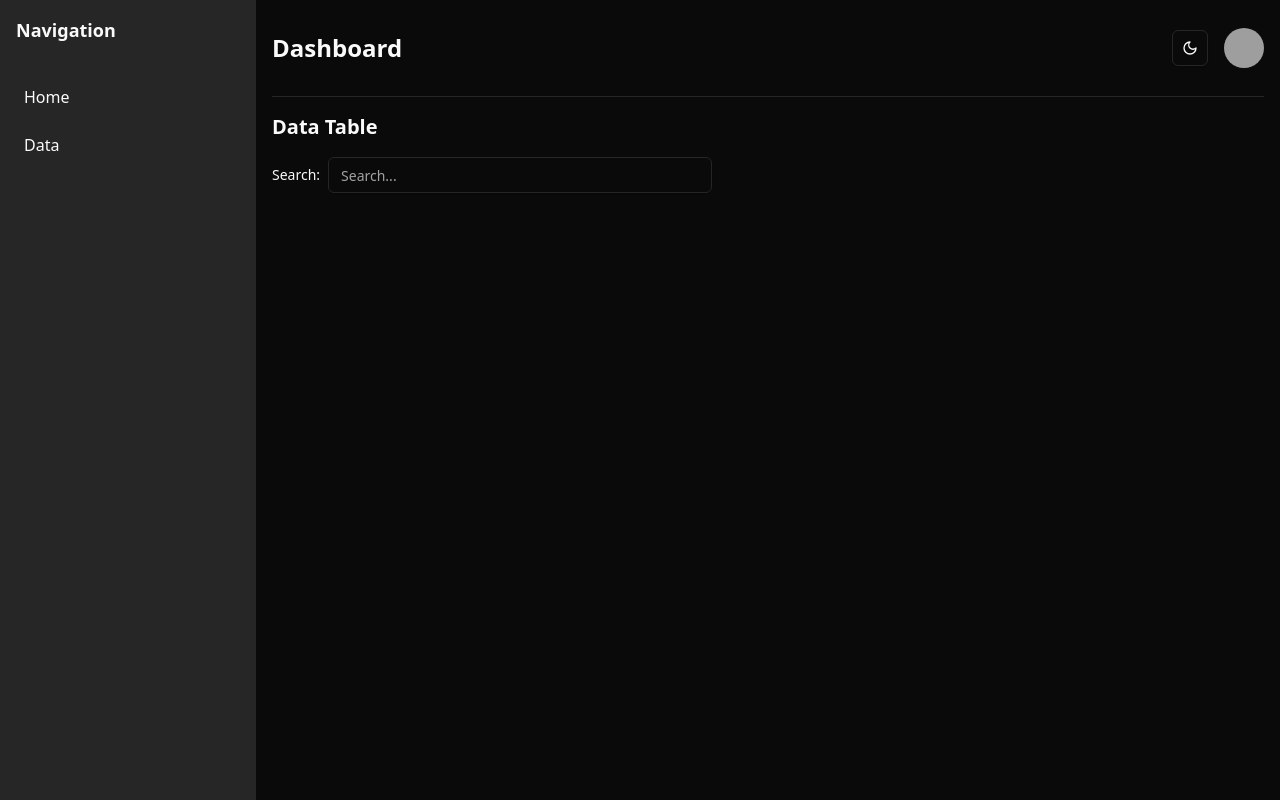
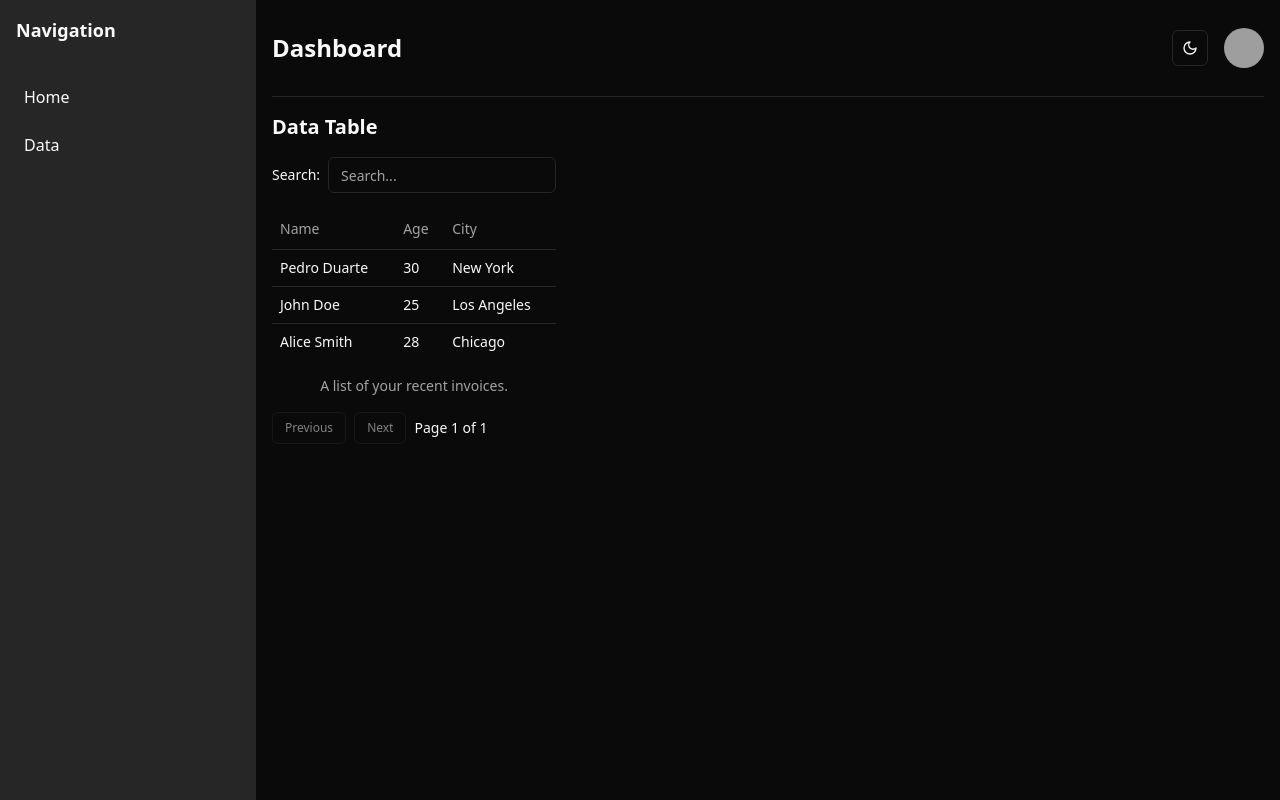
Before and after one commit to chauchausoup/dnd-dashboard, a React (Vite) app: page / in a window 1280 px wide. Built offline with nearby package versions, Linux system fonts and the light colour scheme; grey boxes are pictures that could not be loaded.

Commit message:
integrating tanstack table

```diff
--- a/package.json
+++ b/package.json
@@ -15,6 +15,7 @@
     "@radix-ui/react-label": "^2.1.2",
     "@radix-ui/react-separator": "^1.1.2",
     "@radix-ui/react-slot": "^1.1.2",
+    "@tanstack/react-table": "^8.21.2",
     "class-variance-authority": "^0.7.1",
     "clsx": "^2.1.1",
     "lucide-react": "^0.475.0",
--- /dev/null
+++ b/src/components/dashboard/dashboard-table.tsx
@@ -0,0 +1,156 @@
+import { useMemo, useState } from "react";
+import {
+  useReactTable,
+  getCoreRowModel,
+  getPaginationRowModel,
+  getFilteredRowModel,
+  ColumnDef,
+  flexRender,
+} from "@tanstack/react-table";
+import { Input } from "@/components/ui/input";
+import { Label } from "@/components/ui/label";
+import {
+  Table,
+  TableBody,
+  TableCaption,
+  TableCell,
+  TableHead,
+  TableHeader,
+  TableRow,
+} from "@/components/ui/table";
+import { Button } from "../ui/button";
+
+interface DataItem {
+  name: string;
+  age: number;
+  city: string;
+}
+
+const data: DataItem[] = [
+  {
+    name: "Pedro Duarte",
+    age: 30,
+    city: "New York",
+  },
+  {
+    name: "John Doe",
+    age: 25,
+    city: "Los Angeles",
+  },
+  {
+    name: "Alice Smith",
+    age: 28,
+    city: "Chicago",
+  },
+
+];
+
+export const DashboardTable = () => {
+  const [globalFilter, setGlobalFilter] = useState("");
+
+  const columns: ColumnDef<DataItem>[] = useMemo(
+    () => [
+      {
+        accessorKey: "name",
+        header: "Name",
+      },
+      {
+        accessorKey: "age",
+        header: "Age",
+      },
+      {
+        accessorKey: "city",
+        header: "City",
+      },
+    ],
+    []
+  );
+
+  const table = useReactTable({
+    data,
+    columns,
+    getCoreRowModel: getCoreRowModel(),
+    getPaginationRowModel: getPaginationRowModel(),
+    getFilteredRowModel: getFilteredRowModel(),
+    state: {
+      globalFilter,
+    },
+    onGlobalFilterChange: setGlobalFilter,
+  });
+
+  return (
+    <div>
+      <h2 className="text-xl font-semibold mb-4">Data Table</h2>
+
+      <div className="flex items-center space-x-2 mb-4">
+        <Label htmlFor="search">Search:</Label>
+        <Input
+          type="text"
+          id="search"
+          placeholder="Search..."
+          className="max-w-sm"
+          value={globalFilter ?? ""}
+          onChange={(e) => setGlobalFilter(e.target.value)}
+        />
+      </div>
+
+      <Table>
+        <TableCaption>A list of your recent invoices.</TableCaption>
+        <TableHeader>
+          {table.getHeaderGroups().map((headerGroup) => (
+            <TableRow key={headerGroup.id}>
+              {headerGroup.headers.map((header) => {
+                return (
+                  <TableHead key={header.id}>
+                    {header.isPlaceholder
+                      ? null
+                      : flexRender(
+                          header.column.columnDef.header,
+                          header.getContext()
+                        )}
+                  </TableHead>
+                );
+              })}
+            </TableRow>
+          ))}
+        </TableHeader>
+        <TableBody>
+          {table.getRowModel().rows.map((row) => (
+            <TableRow key={row.id}>
+              {row.getVisibleCells().map((cell) => (
+                <TableCell key={cell.id}>
+                  {flexRender(cell.column.columnDef.cell, cell.getContext())}
+                </TableCell>
+              ))}
+            </TableRow>
+          ))}
+        </TableBody>
+      </Table>
+
+      <div className="flex items-center justify-between mt-4">
+        <div className="flex items-center space-x-2">
+          <Button
+            variant="outline"
+            size="sm"
+            onClick={() => table.previousPage()}
+            disabled={!table.getCanPreviousPage()}
+          >
+            Previous
+          </Button>
+          <Button
+            variant="outline"
+            size="sm"
+            onClick={() => table.nextPage()}
+            disabled={!table.getCanNextPage()}
+          >
+            Next
+          </Button>
+          <span className="text-sm">
+            Page {table.getState().pagination.pageIndex + 1} of{" "}
+            {table.getPageCount()}
+          </span>
+        </div>
+      </div>
+    </div>
+  );
+};
--- a/src/components/dashboard/main-content.tsx
+++ b/src/components/dashboard/main-content.tsx
@@ -1,14 +1,10 @@
-import { Label } from "@/components/ui/label"
-import { Input } from "@/components/ui/input"
+import { DashboardTable } from "./dashboard-table";
 
 export const MainContent = () => {
     return (
       <div>
-        <h2 className="text-xl font-semibold mb-4">Data Table</h2>
-
         <div className="flex items-center space-x-2 mb-4">
-          <Label htmlFor="search">Search:</Label>
-          <Input type="text" id="search" placeholder="Search..." className="max-w-sm" />
+          <DashboardTable/>
         </div>
       </div>
     );
--- /dev/null
+++ b/src/components/ui/table.tsx
@@ -0,0 +1,120 @@
+import * as React from "react"
+
+import { cn } from "@/lib/utils"
+
+const Table = React.forwardRef<
+  HTMLTableElement,
+  React.HTMLAttributes<HTMLTableElement>
+>(({ className, ...props }, ref) => (
+  <div className="relative w-full overflow-auto">
+    <table
+      ref={ref}
+      className={cn("w-full caption-bottom text-sm", className)}
+      {...props}
+    />
+  </div>
+))
+Table.displayName = "Table"
+
+const TableHeader = React.forwardRef<
+  HTMLTableSectionElement,
+  React.HTMLAttributes<HTMLTableSectionElement>
+>(({ className, ...props }, ref) => (
+  <thead ref={ref} className={cn("[&_tr]:border-b", className)} {...props} />
+))
+TableHeader.displayName = "TableHeader"
+
+const TableBody = React.forwardRef<
+  HTMLTableSectionElement,
+  React.HTMLAttributes<HTMLTableSectionElement>
+>(({ className, ...props }, ref) => (
+  <tbody
+    ref={ref}
+    className={cn("[&_tr:last-child]:border-0", className)}
+    {...props}
+  />
+))
+TableBody.displayName = "TableBody"
+
+const TableFooter = React.forwardRef<
+  HTMLTableSectionElement,
+  React.HTMLAttributes<HTMLTableSectionElement>
+>(({ className, ...props }, ref) => (
+  <tfoot
+    ref={ref}
+    className={cn(
+      "border-t bg-muted/50 font-medium [&>tr]:last:border-b-0",
+      className
+    )}
+    {...props}
+  />
+))
+TableFooter.displayName = "TableFooter"
+
+const TableRow = React.forwardRef<
+  HTMLTableRowElement,
+  React.HTMLAttributes<HTMLTableRowElement>
+>(({ className, ...props }, ref) => (
+  <tr
+    ref={ref}
+    className={cn(
+      "border-b transition-colors hover:bg-muted/50 data-[state=selected]:bg-muted",
+      className
+    )}
+    {...props}
+  />
+))
+TableRow.displayName = "TableRow"
+
+const TableHead = React.forwardRef<
+  HTMLTableCellElement,
+  React.ThHTMLAttributes<HTMLTableCellElement>
+>(({ className, ...props }, ref) => (
+  <th
+    ref={ref}
+    className={cn(
+      "h-10 px-2 text-left align-middle font-medium text-muted-foreground [&:has([role=checkbox])]:pr-0 [&>[role=checkbox]]:translate-y-[2px]",
+      className
+    )}
+    {...props}
+  />
+))
+TableHead.displayName = "TableHead"
+
+const TableCell = React.forwardRef<
+  HTMLTableCellElement,
+  React.TdHTMLAttributes<HTMLTableCellElement>
+>(({ className, ...props }, ref) => (
+  <td
+    ref={ref}
+    className={cn(
+      "p-2 align-middle [&:has([role=checkbox])]:pr-0 [&>[role=checkbox]]:translate-y-[2px]",
+      className
+    )}
+    {...props}
+  />
+))
+TableCell.displayName = "TableCell"
+
+const TableCaption = React.forwardRef<
+  HTMLTableCaptionElement,
+  React.HTMLAttributes<HTMLTableCaptionElement>
+>(({ className, ...props }, ref) => (
+  <caption
+    ref={ref}
+    className={cn("mt-4 text-sm text-muted-foreground", className)}
+    {...props}
+  />
+))
+TableCaption.displayName = "TableCaption"
+
+export {
+  Table,
+  TableHeader,
+  TableBody,
+  TableFooter,
+  TableHead,
+  TableRow,
+  TableCell,
+  TableCaption,
+}
```
Also changed, not shown: 1 other file (tests, documents, lock files or other folders).
